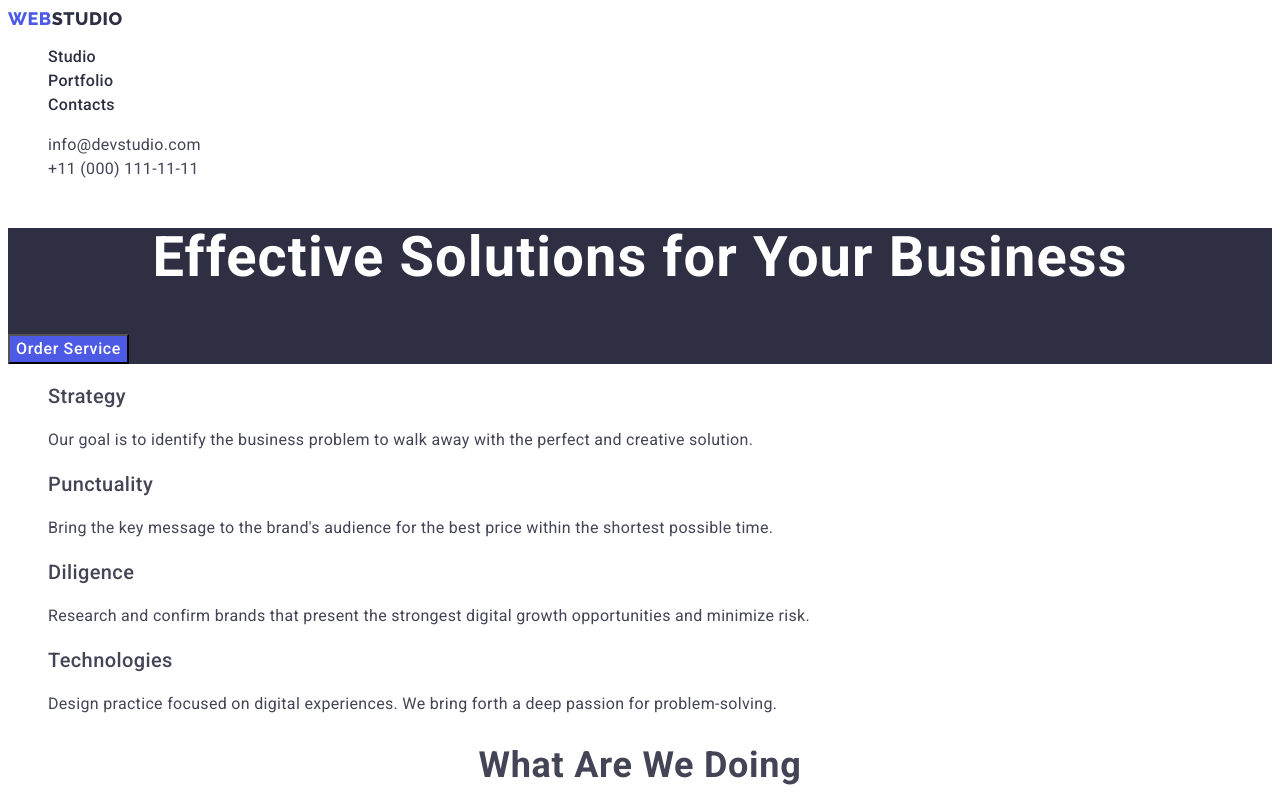
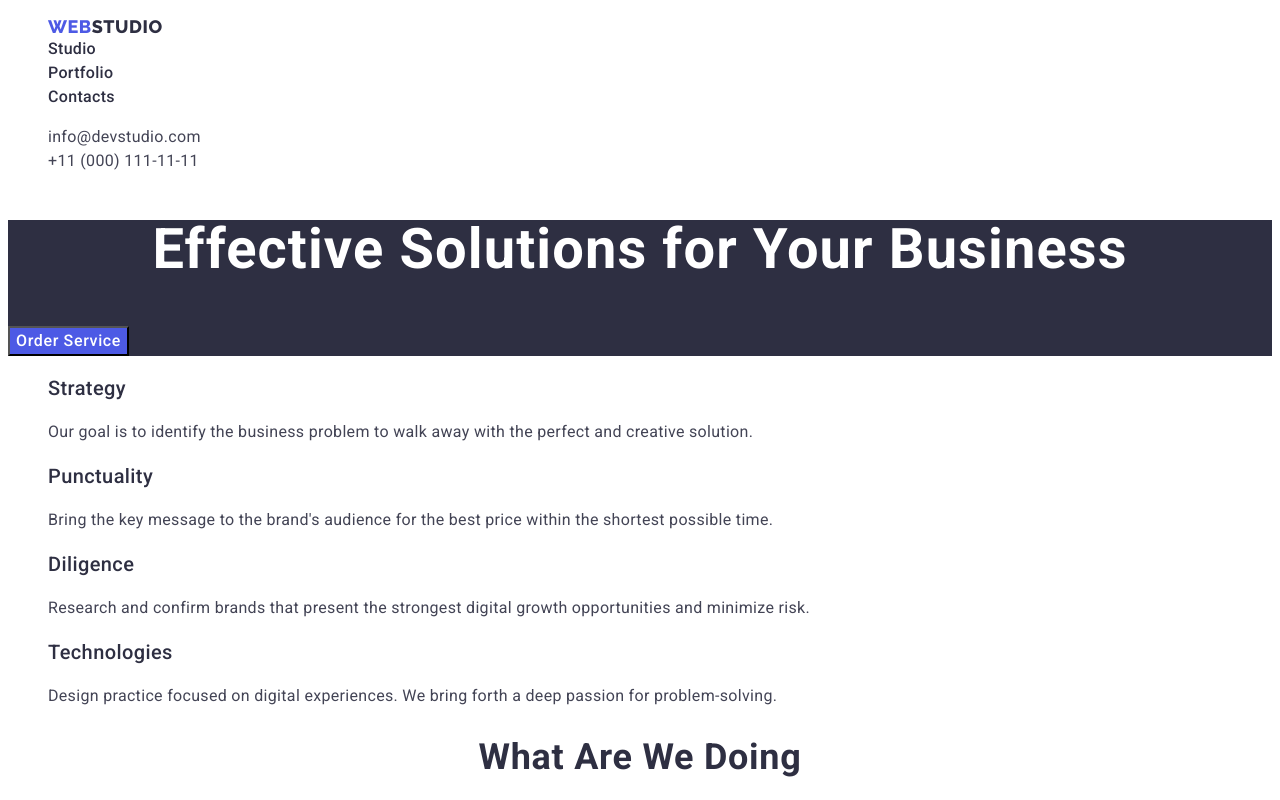
Before and after one commit to lana-sviatash/goit-markup-hw-02, a plain HTML site: page index.html in a window 1280 px wide. Shown: the top 800 px of the page. Drawn offline with Linux system fonts and the light colour scheme.

Commit message:
Correction-Styles

```diff
--- a/css/styles.css
+++ b/css/styles.css
@@ -6,7 +6,7 @@
 --main-background-color: #FFFFFF;
 --main-title-color: #FFFFFF;
 --logo-color: #4d5ae5;
---main-text-color: #2E2F42;
+--main-text-color: #2e2f42;
 --block-text-color: #434455;
 --background-btn-color: #4D5AE5;
 --text-btn-color: #FFFFFF;
@@ -28,7 +28,9 @@
 
 body {
     font-family: var(--main-font);
-    color: var(--block-text-color);}
+    color: var(--block-text-color);
+    background-color: var(--main-background-color);
+}
 
 /* ==========================COMPONENTS========================== */
 .modal-btn {
@@ -55,6 +57,7 @@ body {
         line-height: 1.11;
         letter-spacing: 0.02em;
         text-transform: capitalize;
+        color: var(--main-text-color);
 }
 
 .center {
@@ -66,6 +69,7 @@ body {
         font-size: 20px;
         line-height: 1.2;
         letter-spacing: 0.02em;
+        color: var(--main-text-color);
 }
 
 .block-text {
@@ -90,8 +94,12 @@ font-family: var(--logo-font);
     color: var(--logo-color);
 }
 
-.logo-part {
+.logo-part-heder {
 color: var(--main-text-color);
+}
+
+.logo-part-footer {
+    color: #f4f4fd;
 }
 
 .menu-item,
--- a/index.html
+++ b/index.html
@@ -18,10 +18,12 @@
     <!-- Heder -->
     <header class="header">
       <nav class="page-nav">
-        <a class="logo link" href="./index.html"
-          >Web<span class="logo-part">Studio</span></a
-        >
         <ul class="menu list link">
+          <li>
+            <a class="logo link" href="./index.html"
+              >Web<span class="logo-part-heder">Studio</span></a
+            >
+          </li>
           <li>
             <a class="menu-item link" href="./studio.html">Studio</a>
           </li>
@@ -172,7 +174,7 @@
     <!-- Footer -->
     <footer class="footer">
       <a class="logo link" href="./index.html"
-        >Web<span class="logo-part">Studio</span></a
+        >Web<span class="logo-part-footer">Studio</span></a
       >
       <p class="block-text text-light">
         Increase the flow of customers and sales for your business with digital
```
Also changed, not shown: portfolio.html (+6 -4 lines).
